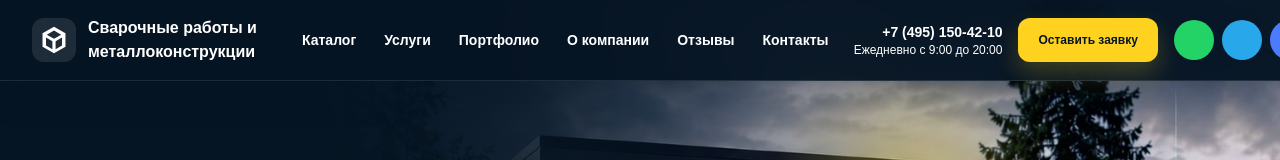
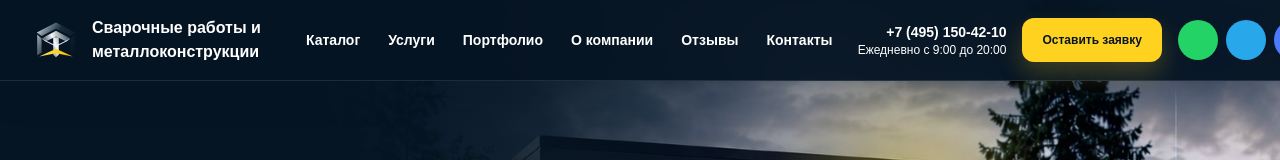
Before and after one commit to evgenykuimov-cloud/steel, a Next.js app: page / in a window 1280 px wide. Shown: the top 160 px of the page. Built offline with nearby package versions, Linux system fonts and the light colour scheme.

Commit message:
Update logo mark

```diff
--- a/src/components/Footer.tsx
+++ b/src/components/Footer.tsx
@@ -10,8 +10,8 @@ export function Footer() {
       <div className="mx-auto grid max-w-7xl gap-10 lg:grid-cols-[1.3fr_0.8fr_0.8fr_1fr_1.1fr]">
         <div>
           <Link className="flex items-center gap-3" href="/">
-            <span className="flex h-11 w-11 items-center justify-center rounded-xl bg-white/10">
-              <Icon name="logo" className="h-8 w-8" />
+            <span className="flex h-12 w-12 items-center justify-center">
+              <Icon name="logo" className="h-12 w-12" />
             </span>
             <span className="text-sm font-black leading-tight">
               Сварочные работы и металлоконструкции
--- a/src/components/Header.tsx
+++ b/src/components/Header.tsx
@@ -21,8 +21,8 @@ export function Header() {
     <header className="fixed left-0 right-0 top-0 z-50 border-b border-white/10 bg-[#061523]/95 text-white shadow-[0_12px_32px_rgba(6,21,35,0.28)] backdrop-blur-xl">
       <div className="mx-auto flex max-w-7xl items-center justify-between gap-5 px-4 py-4 sm:px-6 lg:gap-6 lg:px-8">
         <Link className="flex min-w-0 shrink-0 items-center gap-3" href="/" aria-label="На главную">
-          <span className="flex h-11 w-11 shrink-0 items-center justify-center rounded-xl bg-white/10 text-white">
-            <Icon name="logo" className="h-8 w-8" />
+          <span className="flex h-12 w-12 shrink-0 items-center justify-center">
+            <Icon name="logo" className="h-12 w-12" />
           </span>
           <span className="max-w-[190px] text-sm font-black leading-tight md:text-base">
             Сварочные работы и металлоконструкции
--- a/src/components/Icon.tsx
+++ b/src/components/Icon.tsx
@@ -18,8 +18,32 @@ export function Icon({ name, className = "h-6 w-6" }: IconProps) {
   switch (name) {
     case "logo":
       return (
-        <svg {...common} fill="currentColor" stroke="none">
-          <path d="M12 2 3.4 6.9v10.2L12 22l8.6-4.9V6.9L12 2Zm0 2.9 5.4 3.1-5.4 3.1L6.6 8 12 4.9Zm-6 5.3 4.8 2.8v5.9L6 16.1v-5.9Zm7.2 8.7V13l4.8-2.8v5.9l-4.8 2.8Z" />
+        <svg className={className} viewBox="0 0 120 100" fill="none" aria-hidden="true">
+          <defs>
+            <linearGradient id="logoSteelDark" x1="12" y1="16" x2="110" y2="74" gradientUnits="userSpaceOnUse">
+              <stop stopColor="#E8EDF2" />
+              <stop offset="0.18" stopColor="#82919B" />
+              <stop offset="0.48" stopColor="#172A37" />
+              <stop offset="1" stopColor="#061523" />
+            </linearGradient>
+            <linearGradient id="logoSteelLight" x1="24" y1="66" x2="94" y2="38" gradientUnits="userSpaceOnUse">
+              <stop stopColor="#061523" />
+              <stop offset="0.45" stopColor="#F6F8FA" />
+              <stop offset="1" stopColor="#314552" />
+            </linearGradient>
+            <linearGradient id="logoYellow" x1="18" y1="88" x2="102" y2="88" gradientUnits="userSpaceOnUse">
+              <stop stopColor="#FFE05A" />
+              <stop offset="0.52" stopColor="#FFD21F" />
+              <stop offset="1" stopColor="#F2B900" />
+            </linearGradient>
+          </defs>
+          <path d="M12 31 60 6l48 25-12 9-36-18-36 18-12-9Z" fill="url(#logoSteelDark)" />
+          <path d="M24 46 60 27l36 19-10 8-26-13-26 13-10-8Z" fill="url(#logoSteelLight)" />
+          <path d="M24 46v36l-11 6V36l11 10Z" fill="url(#logoSteelDark)" />
+          <path d="M96 46v36l11 6V36L96 46Z" fill="url(#logoSteelDark)" />
+          <path d="M53 43h14v44l-7 6-7-6V43Z" fill="url(#logoSteelLight)" />
+          <path d="M18 91 60 72l42 19-42-8-42 8Z" fill="url(#logoYellow)" />
+          <path d="M24 46 60 64l36-18-10 8-26 13-26-13-10-8Z" fill="#F5F7FA" opacity="0.9" />
         </svg>
       );
     case "roof":
```
